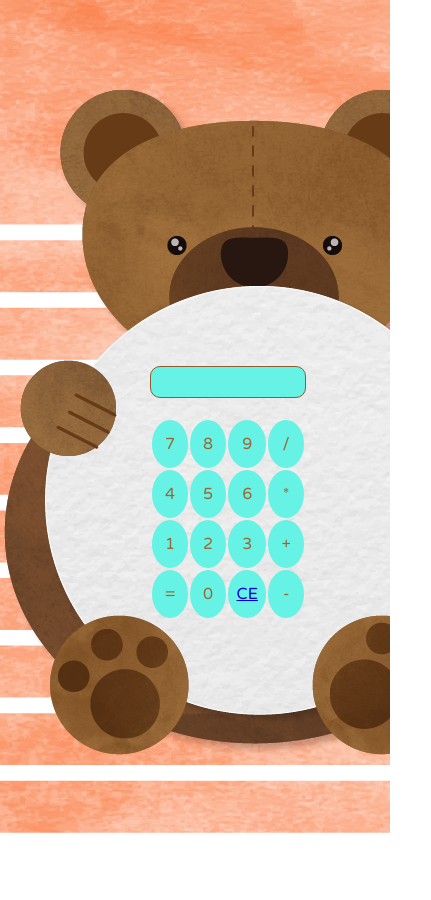
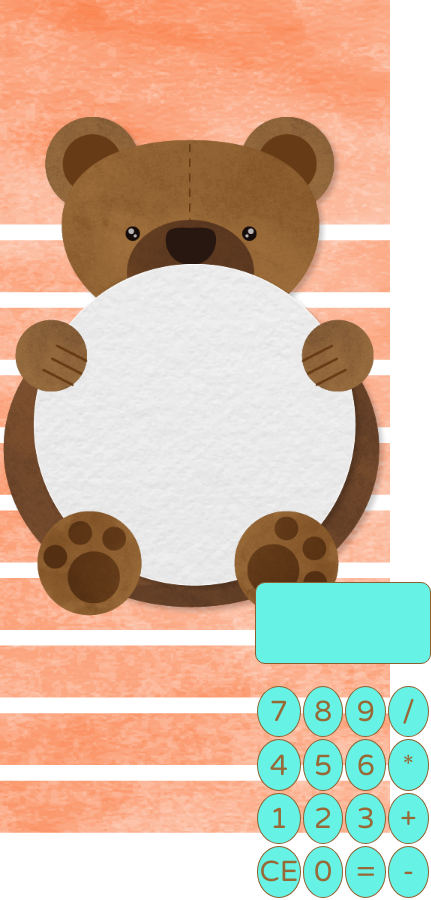
Before and after one commit to marinebelin/calculette, a plain HTML site: page index.html in a window 390 px wide. Shown: the whole page, 431 px wide, since content can reach past the window. Before the commit the page ends 844 px from the top, so only its background shows below. Drawn offline with Linux system fonts and the light colour scheme.

Commit message:
responsive

```diff
--- a/css/style.css
+++ b/css/style.css
@@ -53,6 +53,8 @@ body{
     background-color: #66F2E5;
     border-color: #8d5e30;
     border-radius : 10px;
+    line-height: 31px;
+    overflow: hidden;
 }
 
 #tableau{
@@ -70,6 +72,8 @@ table{
     border-radius: 50%;
     width: 40px;
     height: 40px;
+    cursor: pointer;
+    border: #906131 solid 0.5px;
 }
 
 .touchece{
@@ -77,4 +81,44 @@ table{
     border-radius: 50%;
     width: 40px;
     height: 40px;
+    cursor: pointer;
+    border: #906131 solid 0.5px;
 }
+
+.touchece a{
+    text-decoration: none;
+    color :  #986937;
+}
+
+
+@media screen and (max-width: 544px) {
+    body{
+            font-size: 29px;
+    }
+
+     #ours {
+        width: 100%;
+        display: flex;
+        margin: auto;
+        background-image: url(../images/nounours.png);
+        height: 73%;
+        background-repeat: no-repeat;
+        background-size: 100%;
+        position: relative;
+    }
+
+    #calc {
+        width: 45%;
+        margin: auto;
+        height: 35%;
+        text-align: center;
+        position: absolute;
+        top: 468px;
+        left: 255px;
+    }
+
+    #ecran{
+        height: 80px;
+        line-height: 65px;
+    }
+}
--- a/index.html
+++ b/index.html
@@ -51,10 +51,9 @@
                                         <td class="touche">+</td>
                                     </tr>
                                      <tr>
+                                        <td class="touchece"><a class="lien" href="javascript:location.reload();">CE</a></td>
+                                        <td class="touche">0</td>
                                         <td class="touchece egal">=</td>
-                                        <td class="touche">0</td>
-                                        <td class="touchece"><a class="lien" href="javascript:location.reload();">CE</a></td>
-
                                         <td class="touche">-</td>
                                     </tr>
 
```
